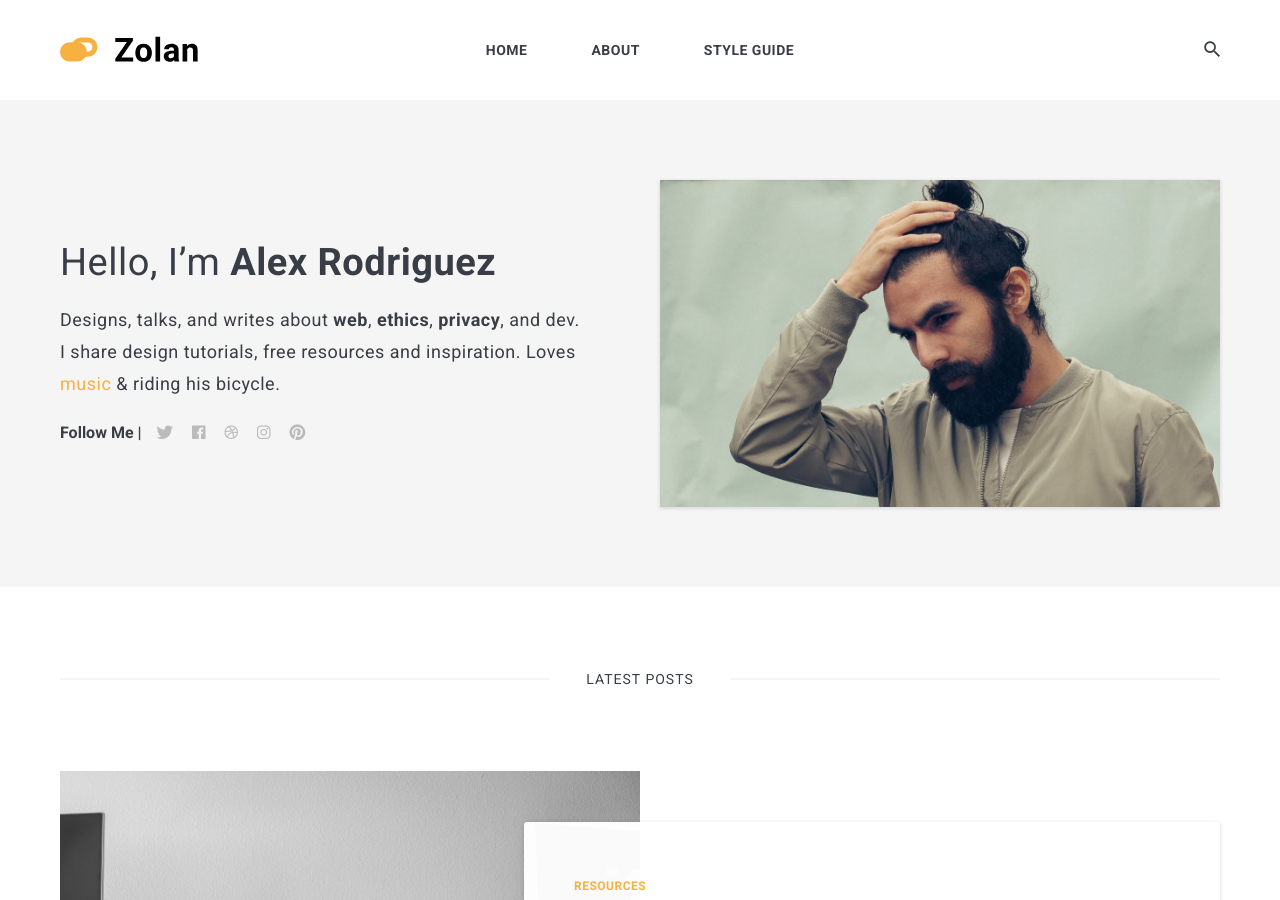
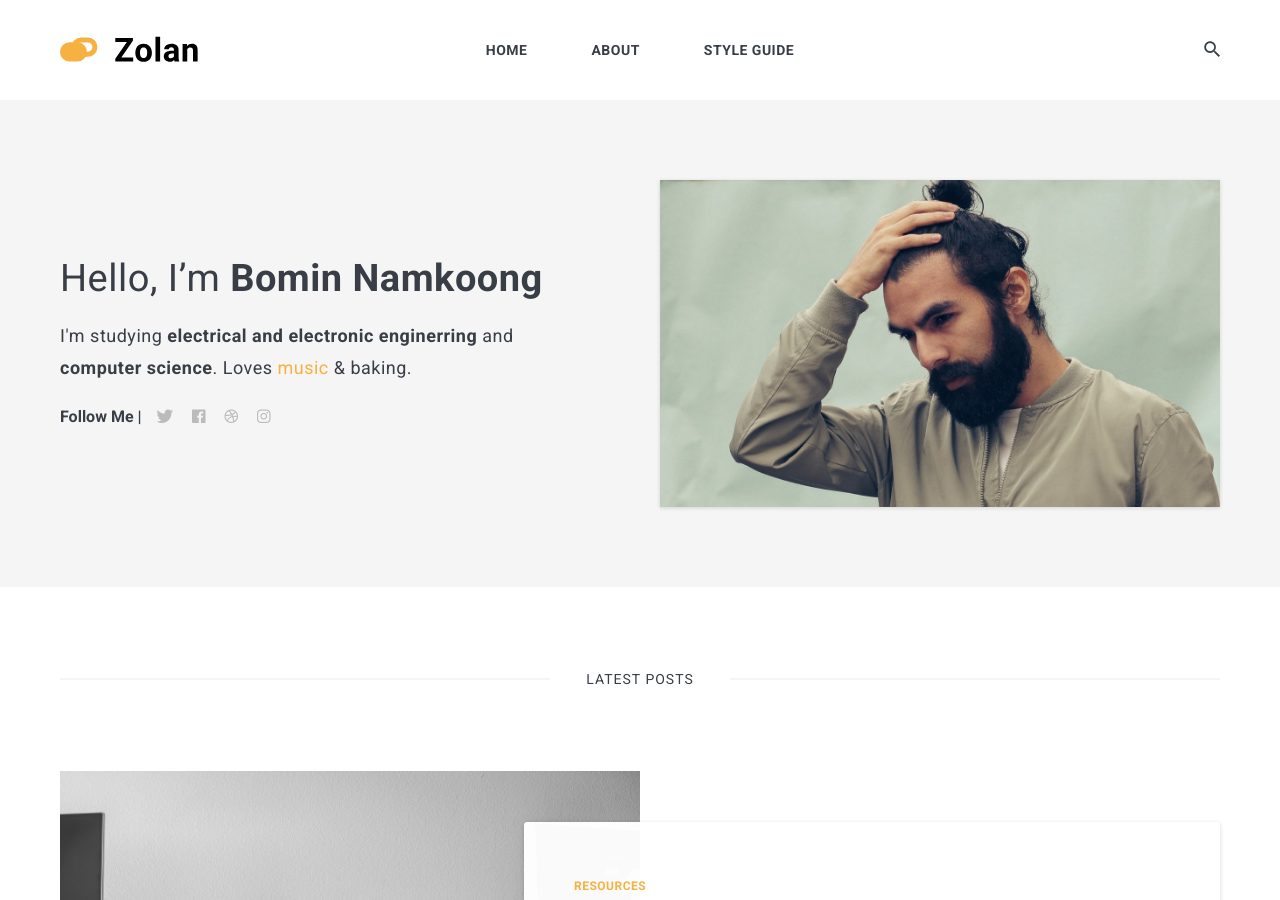
Before and after one commit to eee-min20/eee-min20.github.io, a Jekyll site: the page built from index.html, in a window 1280 px wide and 900 px high. Built offline with Jekyll 4.4.1, drawn with Linux system fonts in a browser that asks for light colours; nearby versions of some CDN libraries; the list of posts is cut into pages by our own code.

```diff
--- a/_data/settings.yml
+++ b/_data/settings.yml
@@ -1,17 +1,17 @@
 #-------------------------------
 # General Site Settings
-title: Zolan
+title: min-33320
 logo: logo.svg # You can add own logo.
-description: Zolan is modern minimal theme for Jekyll
+description: Hello, I'm min! :)
 
 
 #-------------------------------
 # Author Settings
 author:
-  name: Alex Rodriguez
+  name: Bomin Namkoong
   image: 01.jpg
-  say-hello: Hello, I’m <strong>Alex Rodriguez</strong>
-  bio: Designs, talks, and writes about <strong>web</strong>, <strong>ethics</strong>, <strong>privacy</strong>, and dev. I share design tutorials, free resources and inspiration. Loves <a href="#">music</a> & riding his bicycle.
+  say-hello: Hello, I’m <strong>Bomin Namkoong</strong>
+  bio: I'm studying <strong>electrical and electronic enginerring</strong> and <strong>computer science</strong>. Loves <a href="#">music</a> & baking.
 
 
 #-------------------------------
@@ -19,19 +19,18 @@ author:
 twitter: https://twitter.com/ # Add your Twitter handle
 facebook: https://facebook.com/ # Add your Facebook handle
 dribbble: https://dribbble.com/ # Add your Dribbble handle
-instagram: https://instagram.com/ # Add your Instagram handle
-pinterest: https://pinterest.com/ # Add your Pinterest handle
+instagram: https://instagram.com/gloria_nk_/ # Add your Instagram handle
 
 
 #-------------------------------
 # Comment Section (Disqus)
-disqus-identifier: mr-brown # add your shortname for Disqus Comment. For example mr-brown
+disqus-identifier: min # add your shortname for Disqus Comment. For example mr-brown
 
 
 #-------------------------------
 # Instagram Feed
 instafeed: # To enable the instafeed, use the value true. To turn off use the value false.
-instagram-profile: artemsheludko_ # Add instagram username
+instagram-profile: gloria_nk_ # Add instagram username
 
 
 #-------------------------------
```
